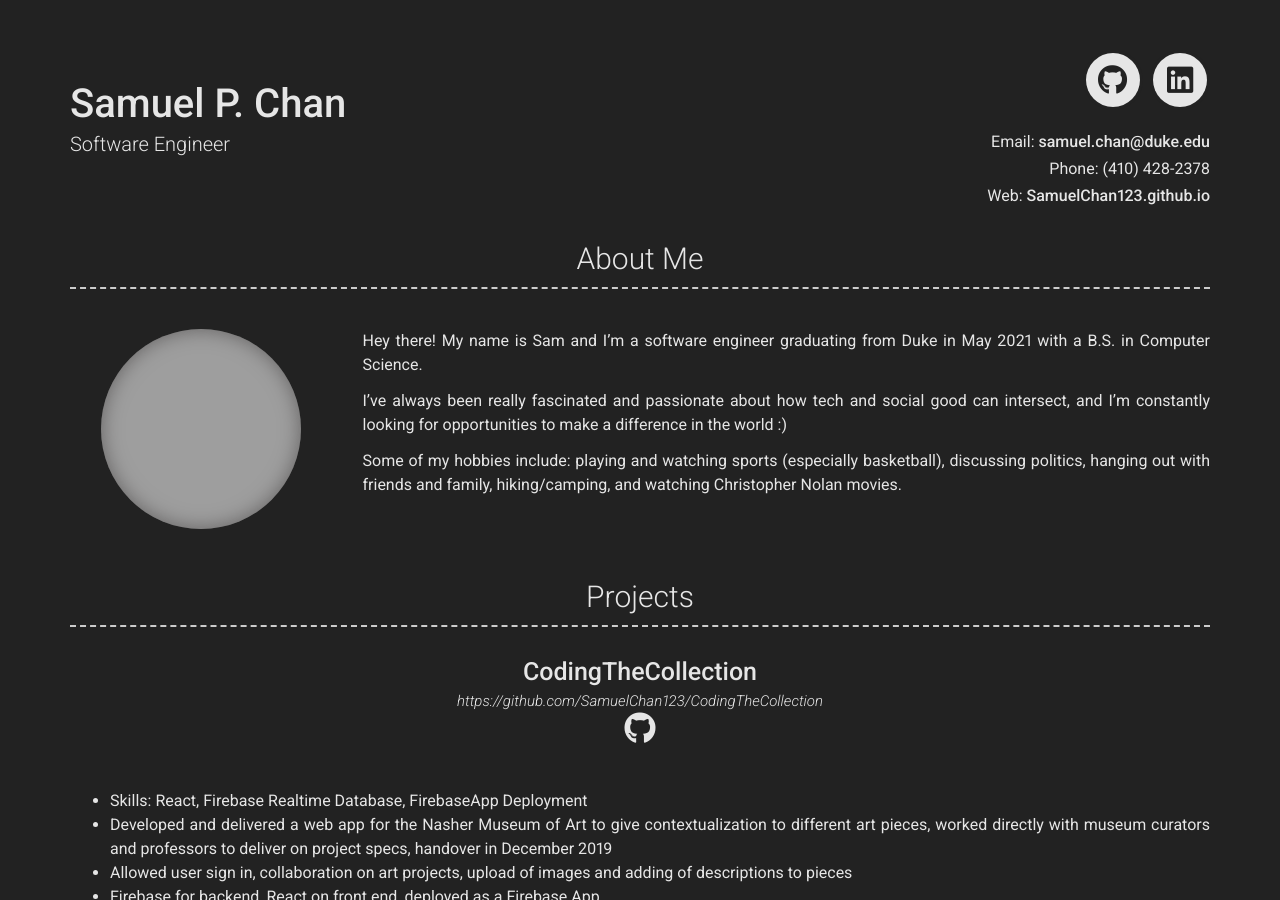
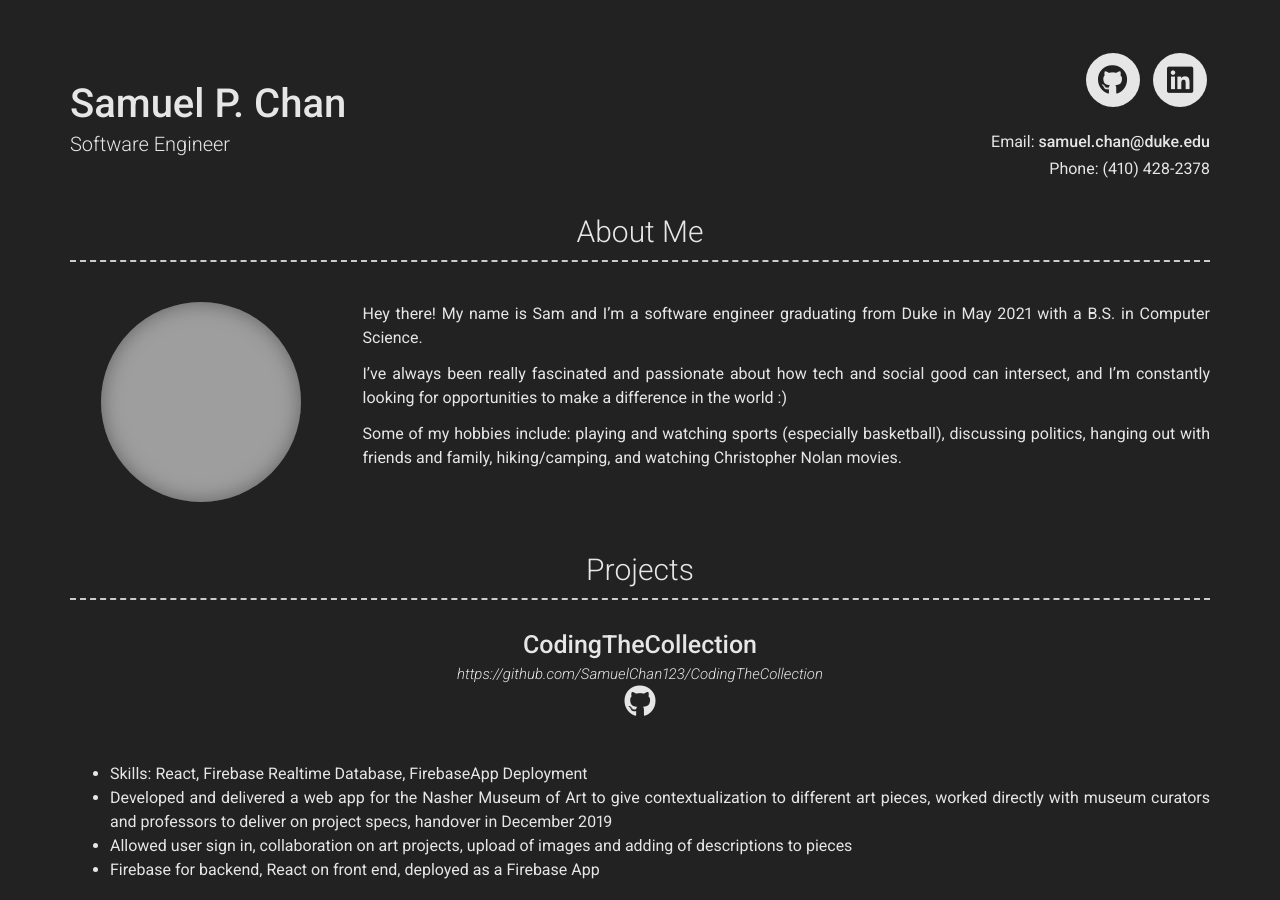
Before and after one commit to SamuelChan123/SamuelChan123.github.io, a Jekyll site: the page built from index.md, in a window 1280 px wide and 900 px high. Built offline with Jekyll 4.4.1, drawn with Linux system fonts in a browser that asks for light colours; nearby versions of some CDN libraries; part of the change alters nothing that is shown; grey boxes are pictures that could not be loaded.

Commit message:
Update _config.yml

```diff
--- a/_config.yml
+++ b/_config.yml
@@ -7,7 +7,7 @@ name: Samuel P. Chan
 title: Software Engineer
 email: samuel.chan@duke.edu
 phone: (410) 428-2378
-website: SamuelChan123.github.io
+# website: SamuelChan123.github.io
 
 darkmode: never
 
```
